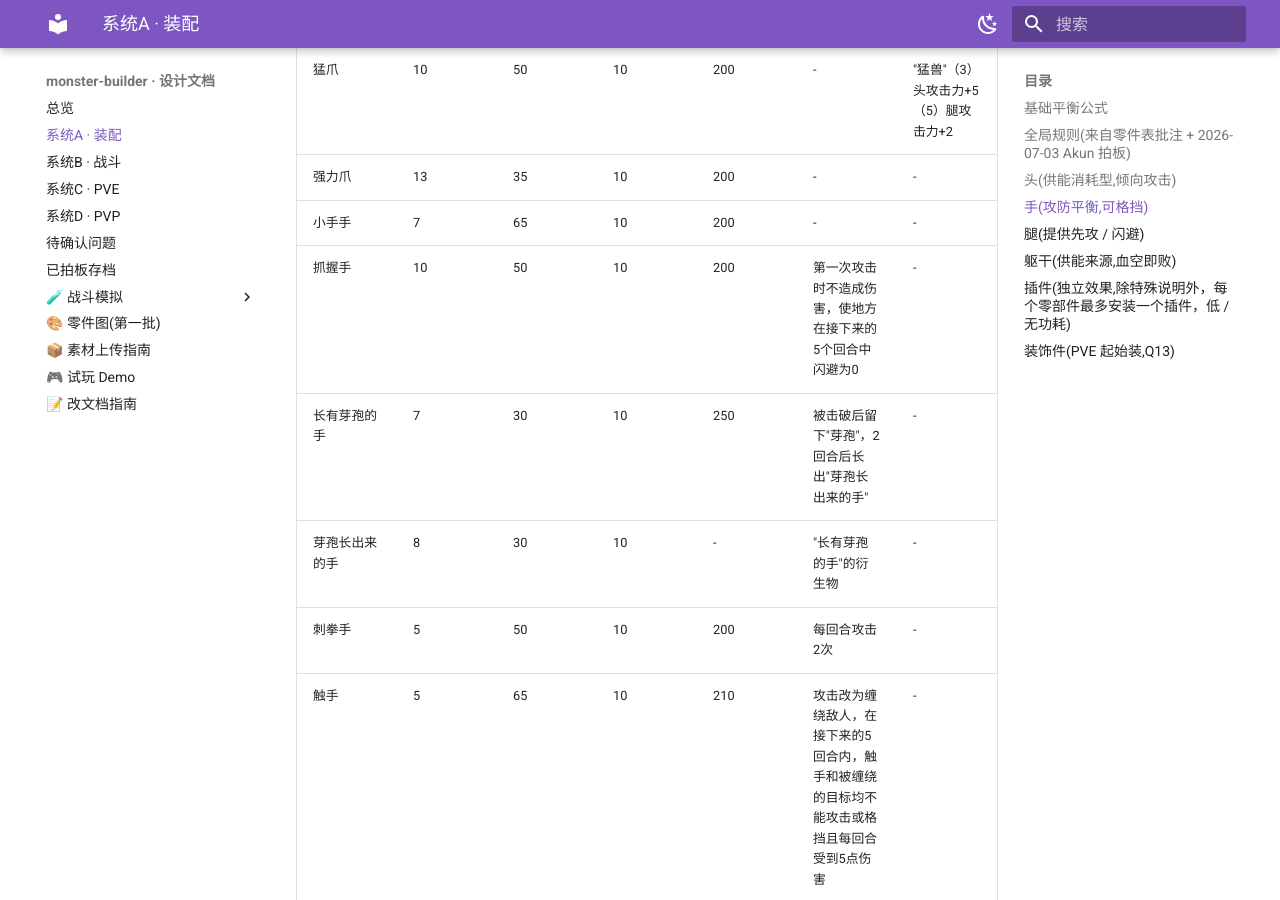
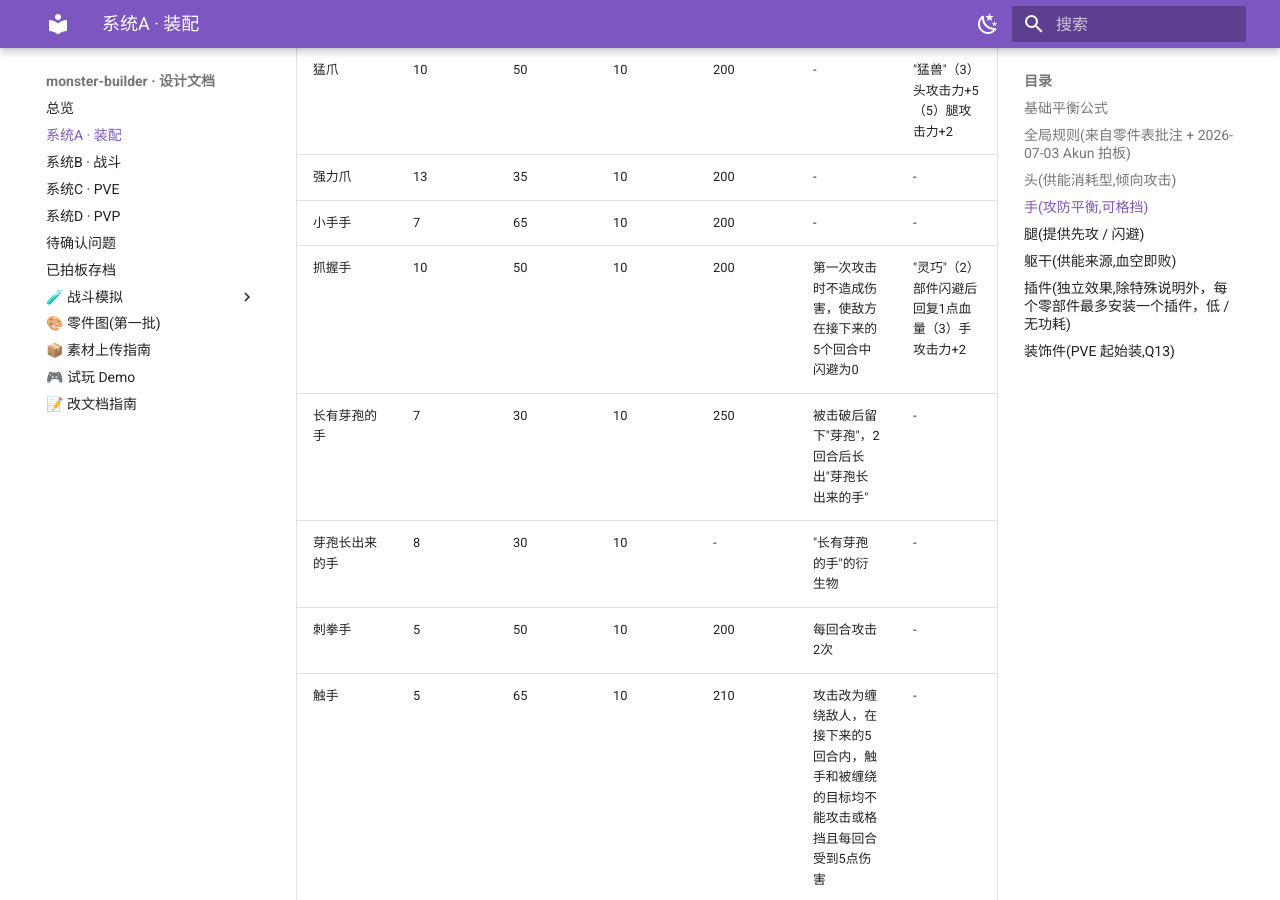
Before and after one commit to zhaoyuda/monster-builder, an MkDocs documentation site: the page built from design/01-assembly.md, in a window 1280 px wide and 900 px high, scrolled down 3667 px. Built offline with MkDocs 1.6.1 and Material for MkDocs 9.7.7, drawn with Linux system fonts in a browser that asks for light colours.

Commit message:
Update 01-assembly.md

```diff
--- a/design/01-assembly.md
+++ b/design/01-assembly.md
@@ -57,7 +57,7 @@
 | 猛爪 | 10 | 50 | 10 | 200 | - | "猛兽"（3）头攻击力+5（5）腿攻击力+2 |
 | 强力爪 | 13 | 35 | 10 | 200 | - | - |
 | 小手手 | 7 | 65 | 10 | 200 | - | - |
-| 抓握手 | 10 | 50 | 10 | 200 | 第一次攻击时不造成伤害，使地方在接下来的5个回合中闪避为0 | - |
+| 抓握手 | 10 | 50 | 10 | 200 | 第一次攻击时不造成伤害，使敌方在接下来的5个回合中闪避为0 | "灵巧"（2）部件闪避后回复1点血量（3）手攻击力+2 |
 | 长有芽孢的手 | 7 | 30 | 10 | 250 | 被击破后留下"芽孢"，2回合后长出"芽孢长出来的手" | - |
 | 芽孢长出来的手 | 8 | 30 | 10 | - | "长有芽孢的手"的衍生物 | - |
 | 刺拳手 | 5 | 50 | 10 | 200 | 每回合攻击2次 | - |
@@ -74,7 +74,7 @@
 | 鞭腿 | 8 | 40 | 10 | 2 | 6% | 200 | — | — |
 | 灵活的腿 | 4 | 60 | 10 | 2 | 8% | 200 | — | — |
 | 踢腿 | 10 | 50 | 10 | — | — | 200 | — | — |
-| 闪避腿 | 8 | 45 | 10 | 2 | 14% | 200 | — | — |
+| 闪避腿 | 8 | 45 | 10 | 2 | 14% | 200 | — | "灵巧"（2）部件闪避后回复1点血量（3）手攻击力+2 |
 | 高鞭腿 | 10 | 40 | 10 | 2 | 6% | 200 | 被击中后，下次攻击改为攻击敌方头部 | — |
 | 连环腿 | 3 | 45 | 10 | 2 | 6% | 200 | 连续攻击3次，如果均未被闪避，则再攻击1次 | — |
 | 黏腿 | 8 | 50 | 10 | 2 | 6% | 200 | 如果没有被闪避，则继续攻击同一目标 | — |
```
